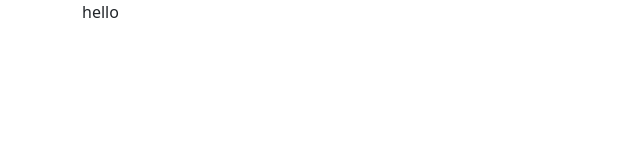
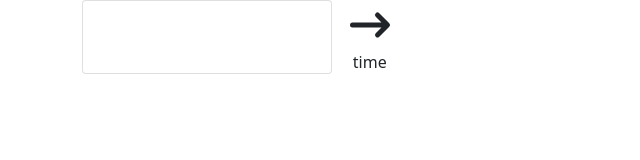
Before and after one commit to projeto-de-algoritmos/Grafos1_EuroTrain, a Next.js app in the folder eurotrain/: page /result in a window 1280 px wide. Shown: the top 160 px of the page, without its empty margins (0-640 px from the left). Built offline with nearby package versions, Linux system fonts and the light colour scheme.

Commit message:
criando componentes

```diff
--- a/eurotrain/package.json
+++ b/eurotrain/package.json
@@ -13,6 +13,7 @@
     "next": "12.1.6",
     "react": "18.2.0",
     "react-dom": "18.2.0",
+    "react-icons": "^4.4.0",
     "react-query": "^3.39.1",
     "reactstrap": "^9.1.1"
   },
--- /dev/null
+++ b/eurotrain/src/components/city.tsx
@@ -0,0 +1,11 @@
+import { Card, CardBody } from "reactstrap";
+
+export default function City({city}) {
+  return (
+  <Card style={{width: 250}}>
+    <CardBody>
+      {city}
+    </CardBody>
+  </Card>
+  )
+}
--- /dev/null
+++ b/eurotrain/src/components/pointer.tsx
@@ -0,0 +1,10 @@
+import {HiArrowNarrowRight} from 'react-icons/hi'
+
+export default function Pointer({time}) {
+  return (
+  <div className="align-middle" style={{margin: '0 .8em'}}>
+    <HiArrowNarrowRight size='50' />
+    <p style={{margin: 0, textAlign: 'center'}}>time</p>
+  </div>
+  )
+}
--- a/eurotrain/src/pages/result.tsx
+++ b/eurotrain/src/pages/result.tsx
@@ -1,10 +1,26 @@
-import { Container } from "reactstrap";
+import City from "components/city";
+import Pointer from "components/pointer";
+import { useRouter } from "next/router";
+import { Col, Container, Row } from "reactstrap";
 
+type routeInput = {
+  startingStation: string
+  destiny: string
+}
 
-export default function result() {
+export default function Result() {
+  const router = useRouter();
+  const data = router.query as routeInput;
+  Pointer
+
   return (
   <Container>
-    hello
+    <Row>
+      <Col xs="auto" style={{display: 'flex'}}>
+        <City city={data.startingStation} />
+        <Pointer time={'bla bla'} />
+      </Col>
+    </Row>
   </Container>
   )
 }
```
Also changed, not shown: eurotrain/src/pages/index.tsx (+8 -6 lines), 1 other file (tests, documents, lock files or other folders).
